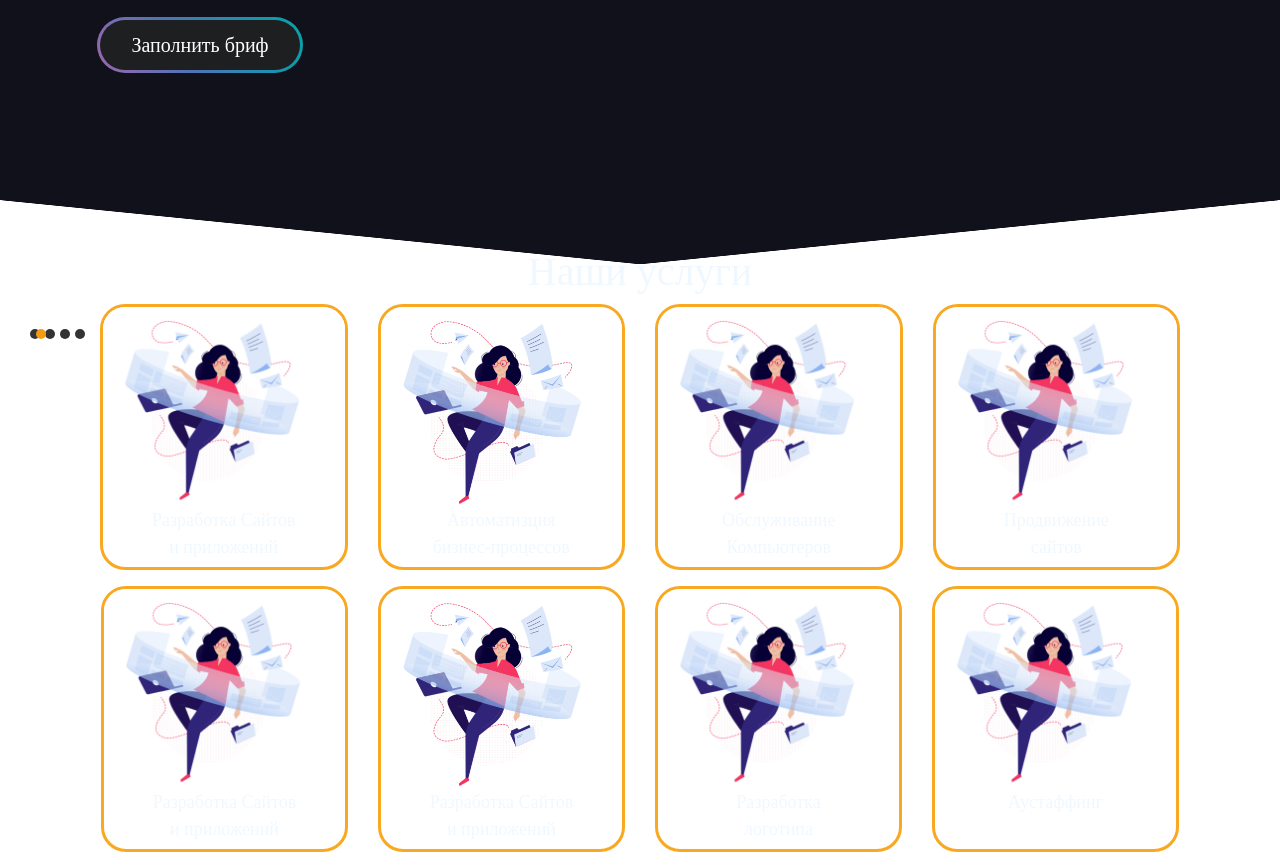
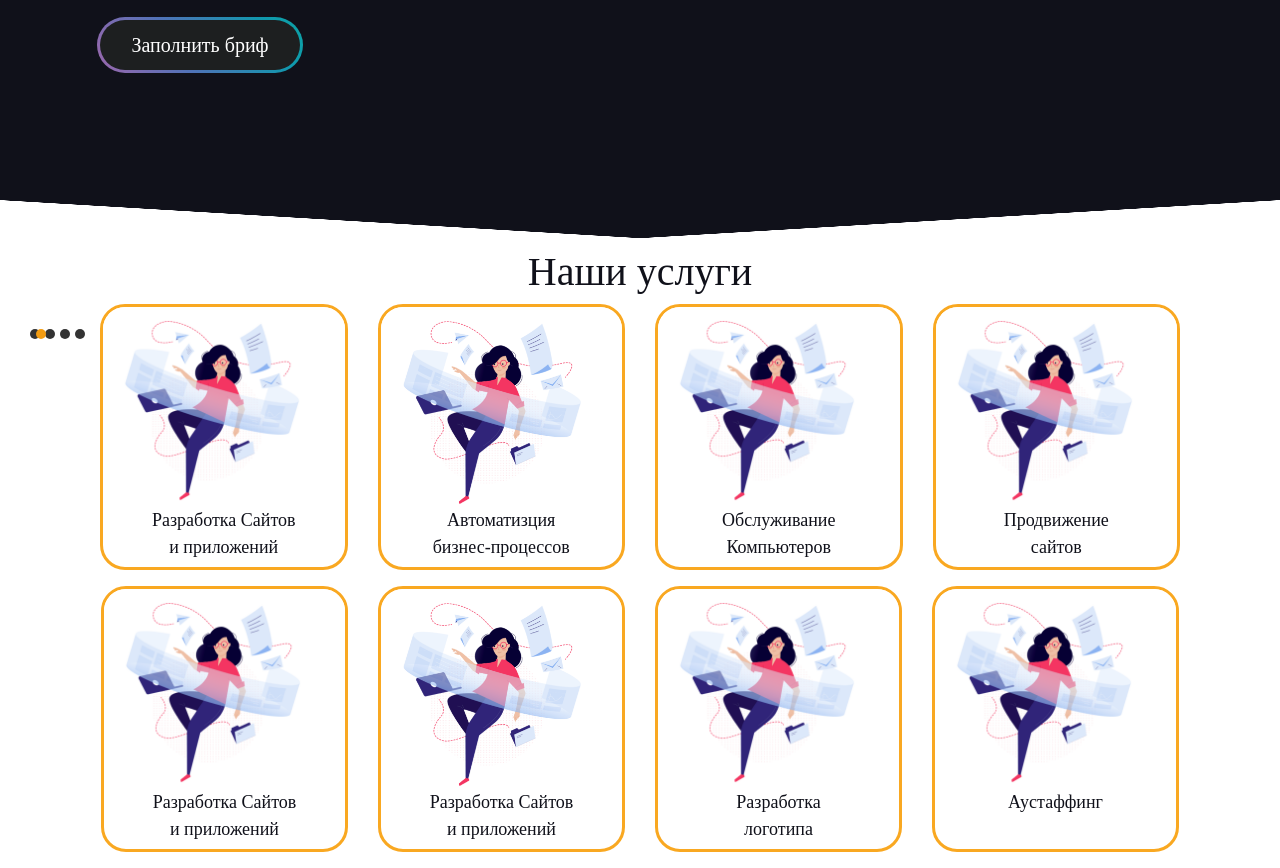
Before and after one commit to nik001/influx, a PHP site: page / in a window 1280 px wide. Shown: the part 411-1279 px from the top of the page. Run offline with PHP 8.4, Linux system fonts and the light colour scheme; some web fonts are replaced.

Commit message:
немного баловства )

```diff
--- a/css/OLDstyle.css
+++ b/css/OLDstyle.css
@@ -318,6 +318,7 @@ body{
 .services
 {
 	background-color: #FFFFFF;
+	color: #10111A;
 }
 
 .block_info_news{
@@ -391,7 +392,7 @@ border-radius: 22px  22px  0px  0px;
 
 .title::after {
   content: '';
-  padding-top: 5%;
+  padding-top: 3%;
 
   background: linear-gradient(to right top, transparent 49.5%, #10111A 50%) left / 50.025% 100% no-repeat,
 linear-gradient(to left top, transparent 49.5%, #10111A 50%) right / 50.025% 100% no-repeat;
```
